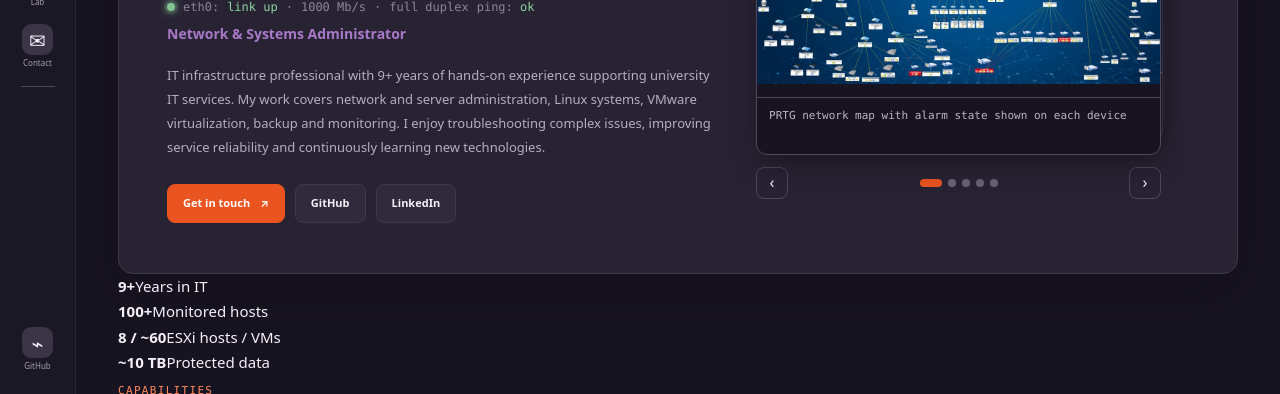
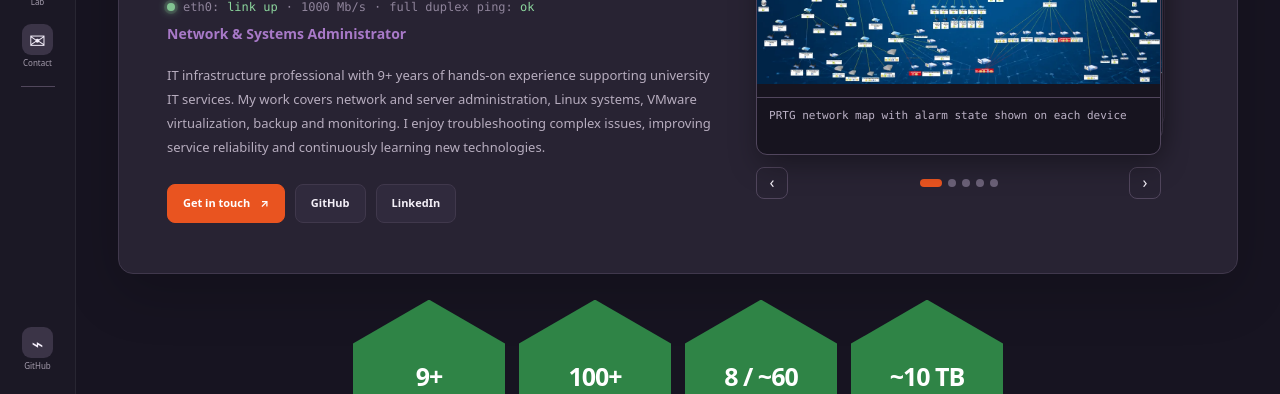
Before and after one commit to hamedelnino/SeyedHamedHosseini.github.io, a plain HTML site: page index.html in a window 1280 px wide. Shown: the part 406-800 px from the top of the page. Drawn offline with Linux system fonts and the light colour scheme.

Commit message:
Update style.css

```diff
--- a/style.css
+++ b/style.css
@@ -301,3 +301,11 @@ button { font: inherit; }
 .flash { animation: flash 1.4s ease; }
 @keyframes flash { 0%, 100% { box-shadow: 0 0 0 0 rgba(233,84,32,0); } 30% { box-shadow: 0 0 0 3px rgba(233,84,32,.55); } }
 @media (max-width: 520px) { .pal-hint { display: none; } }
+/* Zabbix-style stat hexagons */
+.hex-grid { display: flex; flex-wrap: wrap; justify-content: center; gap: 14px; margin: 26px 0 62px; }
+.hex { width: 152px; height: 176px; display: flex; flex-direction: column; align-items: center; justify-content: center; gap: 2px; background: #2f8446; color: #fff; text-align: center; clip-path: polygon(50% 0, 100% 25%, 100% 75%, 50% 100%, 0 75%, 0 25%); transition: background .2s, transform .2s; }
+.hex:hover { background: #379a52; transform: translateY(-3px); }
+.hex strong { font-size: 25px; font-weight: 800; letter-spacing: -.04em; line-height: 1.2; }
+.hex span { color: rgba(255,255,255,.92); font-size: 12px; }
+@media (max-width: 520px) { .hex { width: 132px; height: 152px; } .hex strong { font-size: 21px; } }
+@media (prefers-reduced-motion: reduce) { .hex { transition: none; } .hex:hover { transform: none; } }
```
